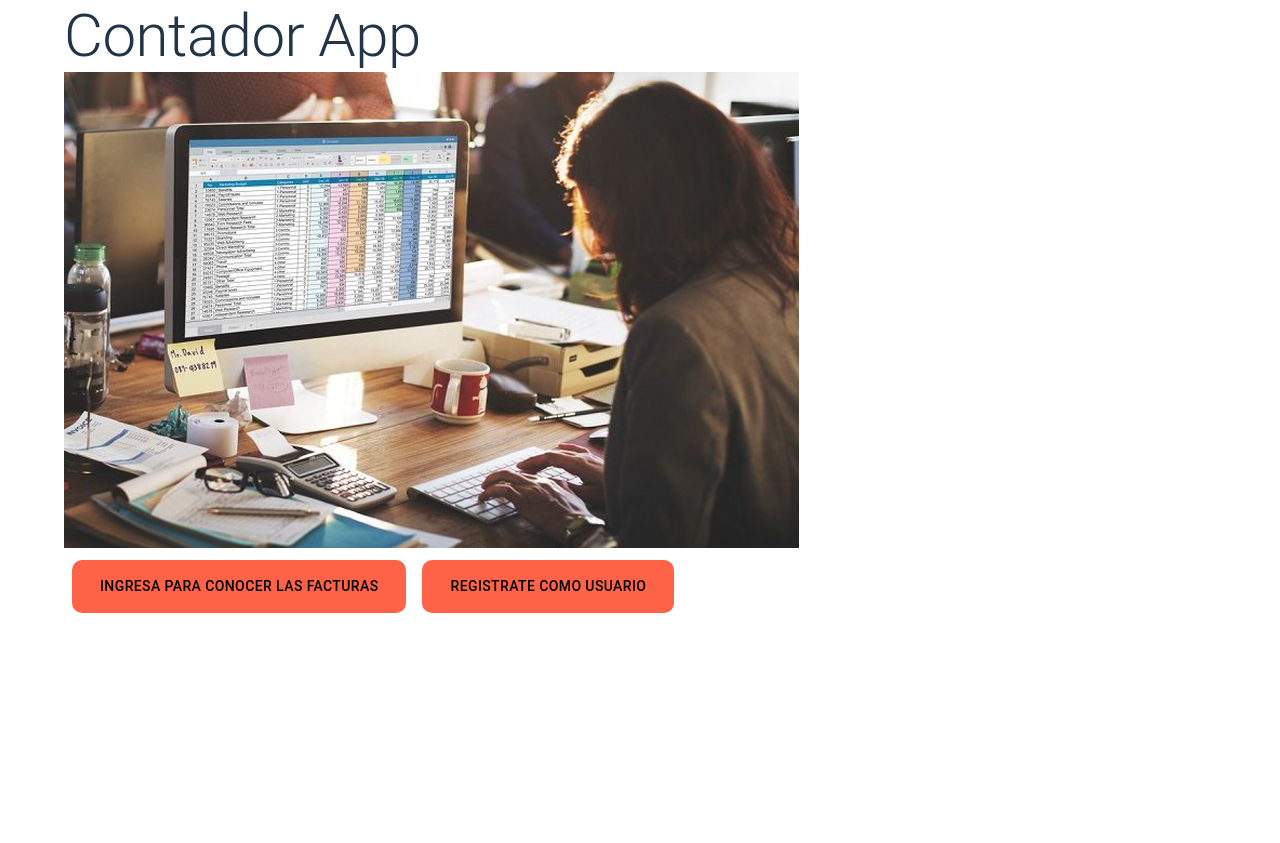
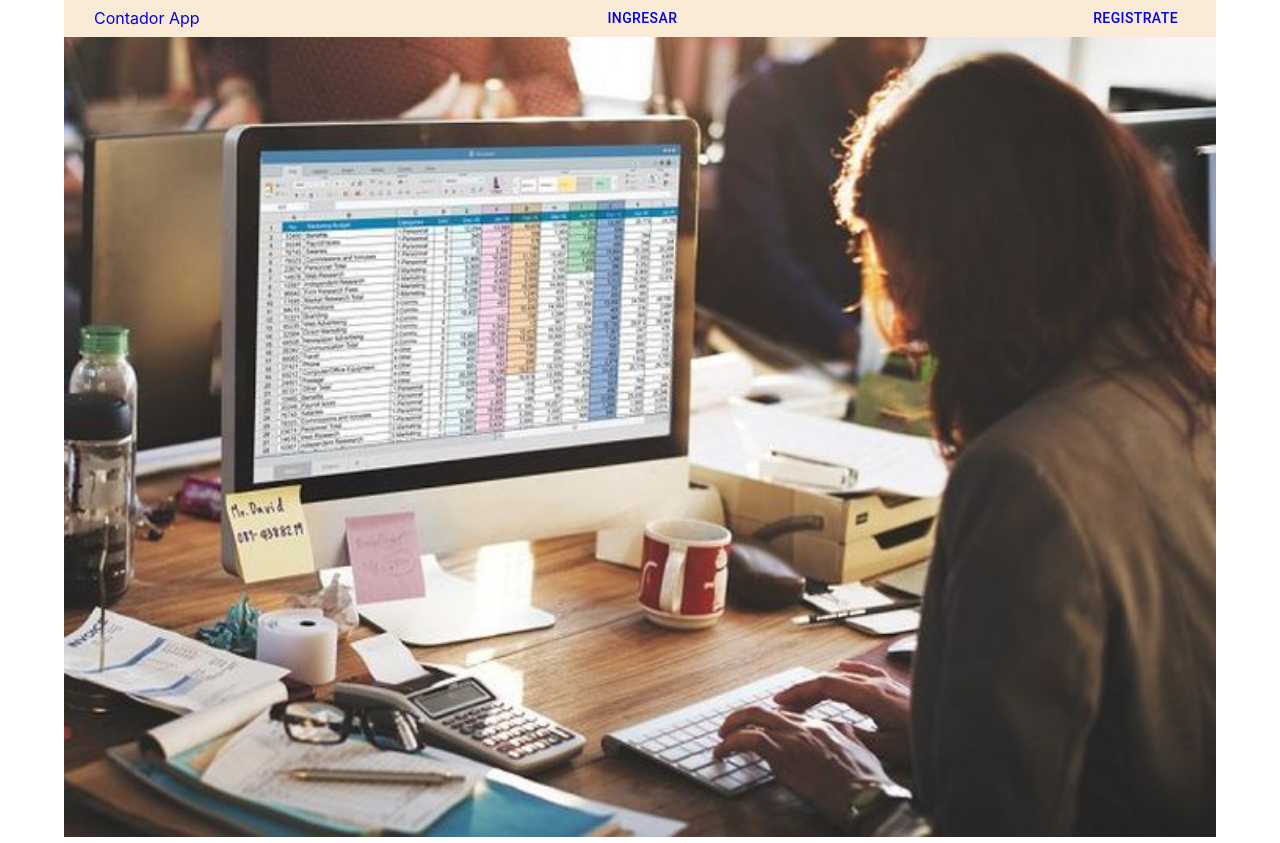
Before and after one commit to Guillef33/challenge-full-stack-alkemy, a React (Vite) app in the folder client/: page / in a window 1280 px wide. Before the commit the page ends 800 px from the top, so only its background shows below. Built offline with nearby package versions, Linux system fonts and the light colour scheme; no server answers.

Commit message:
css y nav en home, login, register

```diff
--- a/client/src/Components/Login/Login.jsx
+++ b/client/src/Components/Login/Login.jsx
@@ -8,7 +8,6 @@ import { AuthContext } from "../../Context/AuthContext";
 import { useNavigate } from "react-router-dom";
 
 import {Box, TextField,  FormControl, Button} from '@mui/material'
-
 
 function Login() {
 
@@ -61,7 +60,7 @@ function Login() {
   Axios.defaults.withCredentials = true;
 
     return (
-    <Box className="loginContainer" component="form" onSubmit={(e) => loginWeb(e)}>
+      <Box className="loginContainer" component="form" onSubmit={(e) => loginWeb(e)}>
       <FormControl fullWidth>
         <TextField
           type="email"
--- /dev/null
+++ b/client/src/Components/Nav/Nav.jsx
@@ -0,0 +1,19 @@
+import { Button, Typography } from "@mui/material";
+import React from "react";
+import { Link } from "react-router-dom";
+
+import '../Header/Nav.css'
+
+function Nav() {
+
+  return (
+    <ul className="flex-container">
+      <Typography variant="boo1"><Link to="/">Contador App</Link></Typography>
+      <Button><Link to="/auth/login">Ingresar</Link></Button>
+    <Button><Link to="/auth/register">Registrate</Link></Button>
+
+    </ul>
+  );
+}
+
+export default Nav;
--- a/client/src/Pages/Home.css
+++ b/client/src/Pages/Home.css
@@ -15,3 +15,8 @@
     text-decoration: none;
 
 }
+
+.home-container img {
+    height: 100vh;
+    width: 100%;
+}
--- a/client/src/Pages/Home.jsx
+++ b/client/src/Pages/Home.jsx
@@ -8,23 +8,23 @@ import { Container, Box, Button, Typography } from '@mui/material';
 import ContadorPublico from '../Assets/contador-publico.jpg';
 import './Home.css'
 
+import Nav from '../Components/Nav/Nav'
+
 function Home() {
   return (
     <Container className='home-container'>
-      <Box>
-        <Typography variant='h2'>Contador App</Typography>
-      </Box>
+      <Nav />
       <Box>
         <img src={ContadorPublico} alt="contador-publico-imagen" />
       </Box>
-      <Box>
+      {/* <Box>
         <Button>
           <Link to="/auth/login" className='main-button'>Ingresa para conocer las facturas</Link>
       </Button>
       <Button>
           <Link to="/auth/register" className='main-button'>Registrate como usuario</Link>
       </Button>
-      </Box>
+      </Box> */}
     </Container>
   )
 }
--- a/client/src/Pages/LoginPage.jsx
+++ b/client/src/Pages/LoginPage.jsx
@@ -4,9 +4,13 @@ import Login from '../Components/Login/Login'
 
 import {Container, Typography} from '@mui/material'
 
+import Nav from '../Components/Nav/Nav'
+
+
 function LoginPage() {
   return (
     <Container>
+        <Nav />
         <Typography>Bienvenido, inicia sesion para ver las facturas del mes</Typography>
         <Login />
     </Container>
--- /dev/null
+++ b/client/src/Pages/RegisterPage.jsx
@@ -0,0 +1,20 @@
+import React from 'react'
+
+import Register from '../Components/Register/Register'
+
+import {Container, Typography} from '@mui/material'
+
+import Nav from '../Components/Nav/Nav'
+
+
+function RegisterPage() {
+  return (
+    <Container>
+        <Nav />
+        <Typography variant='book1'>Completa tus datos para ingresar</Typography>
+        <Register />
+    </Container>
+  )
+}
+
+export default RegisterPage
--- a/client/src/Router/AuthRouter.jsx
+++ b/client/src/Router/AuthRouter.jsx
@@ -9,13 +9,14 @@ import {
 
 import Login from "../components/login/Login";
 import LoginPage from '../Pages/LoginPage';
+import RegisterPage from '../Pages/RegisterPage'
 import Register from '../Components/Register/Register'
 
 const AuthRouter = () => {
   return (
     <Routes>
         <Route path="login" element={<LoginPage />}></Route>
-        <Route path="register" element={<Register />}></Route>
+        <Route path="register" element={<RegisterPage />}></Route>
 
 
         <Route path='*' element={<LoginPage to="login" />}/>
--- a/client/src/Router/PrivateRoutes.jsx
+++ b/client/src/Router/PrivateRoutes.jsx
@@ -1,5 +1,6 @@
 import React, { useContext } from 'react'
 import Login from '../components/login/Login';
+import LoginPage from '../Pages/LoginPage'
 
 // Protege las rutas a traves de un AuthContext
 import { AuthContext } from '../Context/AuthContext';
@@ -12,7 +13,7 @@ const PrivateRoute = ( props ) => {
  const {login} = useContext(AuthContext);
 //  console.log(login)
 
-  return login ? props.children : <Login />
+  return login ? props.children : <LoginPage />
 }
 
 export default PrivateRoute
```
